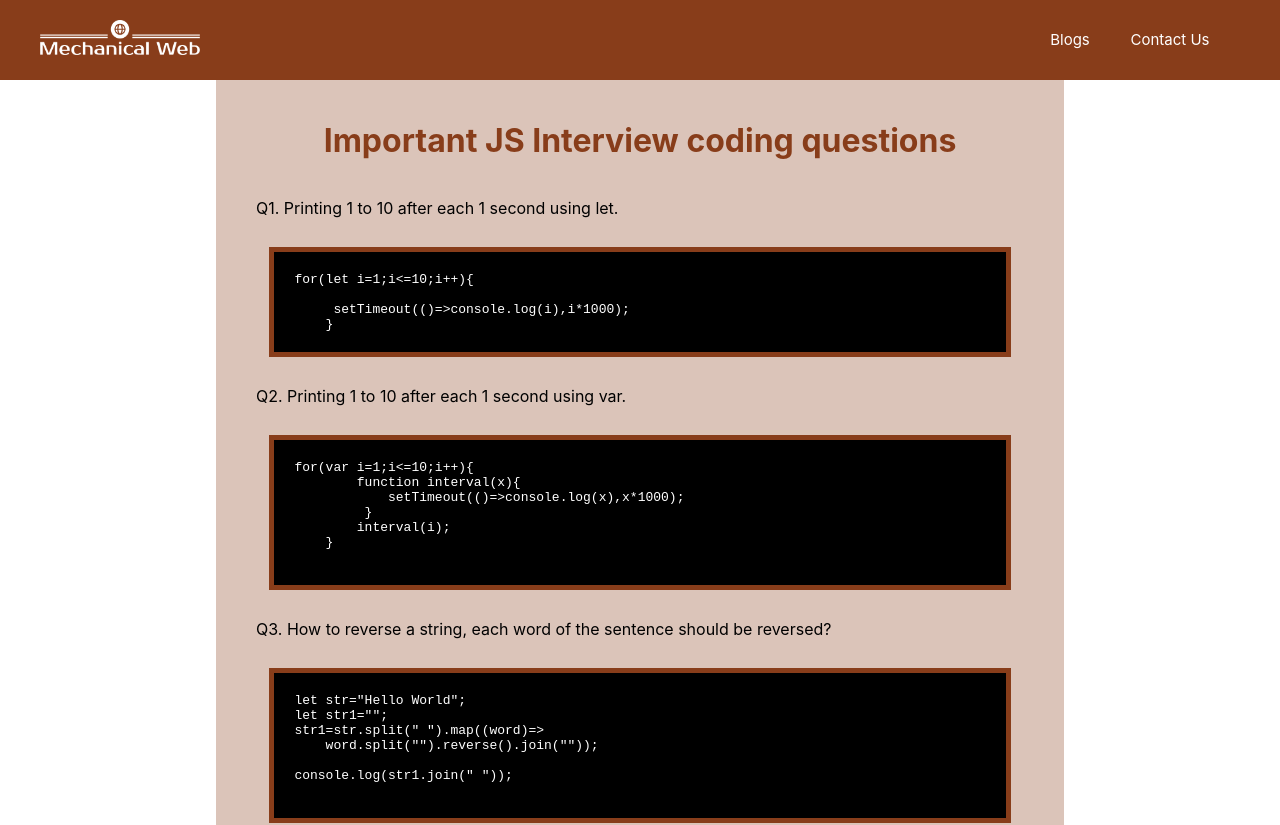
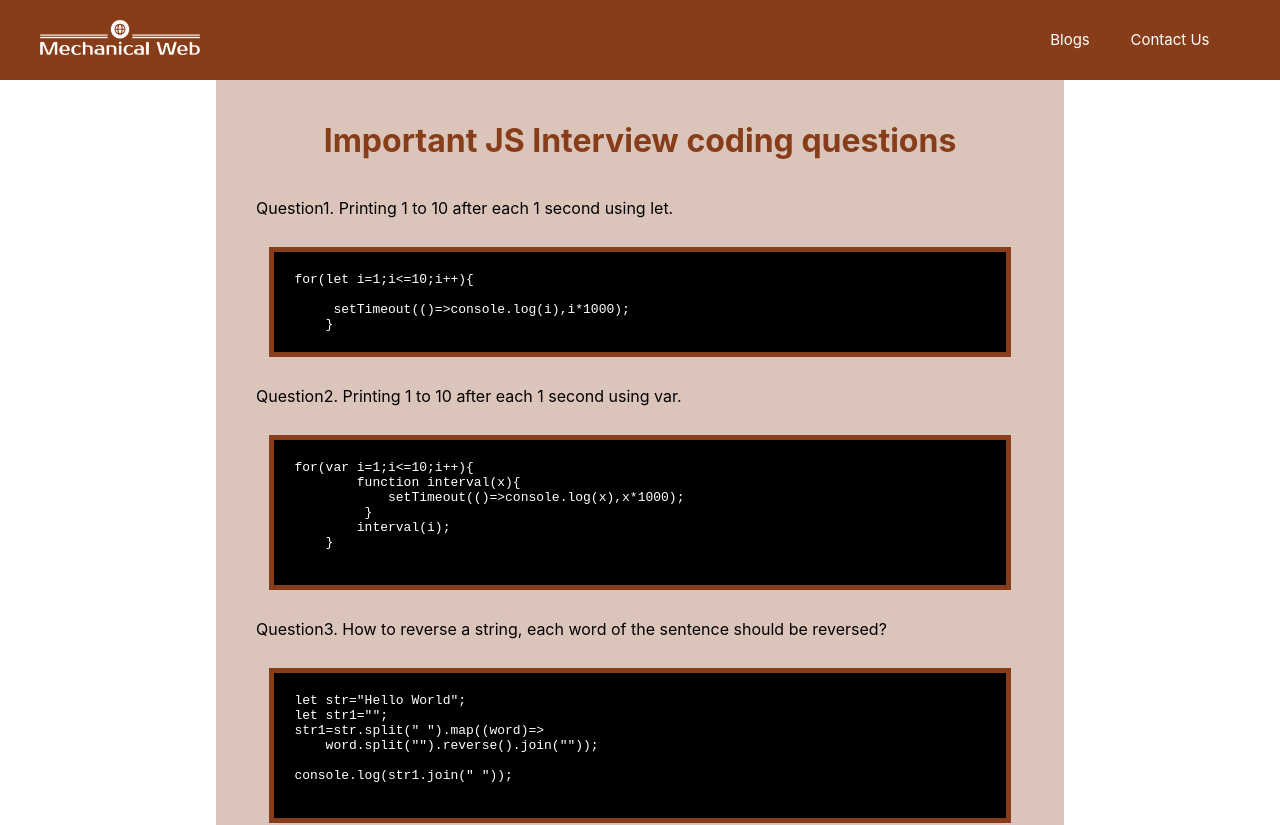
Before and after one commit to rashmeesinha/mechanicalweb, a React (Create React App) app: page / in a window 1280 px wide. Shown: the top 825 px of the page. Built offline with nearby package versions, Linux system fonts and the light colour scheme.

Commit message:
changes to question section

```diff
--- a/src/Blogs/Tile.jsx
+++ b/src/Blogs/Tile.jsx
@@ -6,7 +6,7 @@ function Tile(props) {
   return (
     <>
       <p>
-        Q{props.index + 1}. {props.item.ques}
+        Question{props.index + 1}. {props.item.ques}
       </p>
       <pre className="blog_tile">{props.item.ans}</pre>
     </>
```
